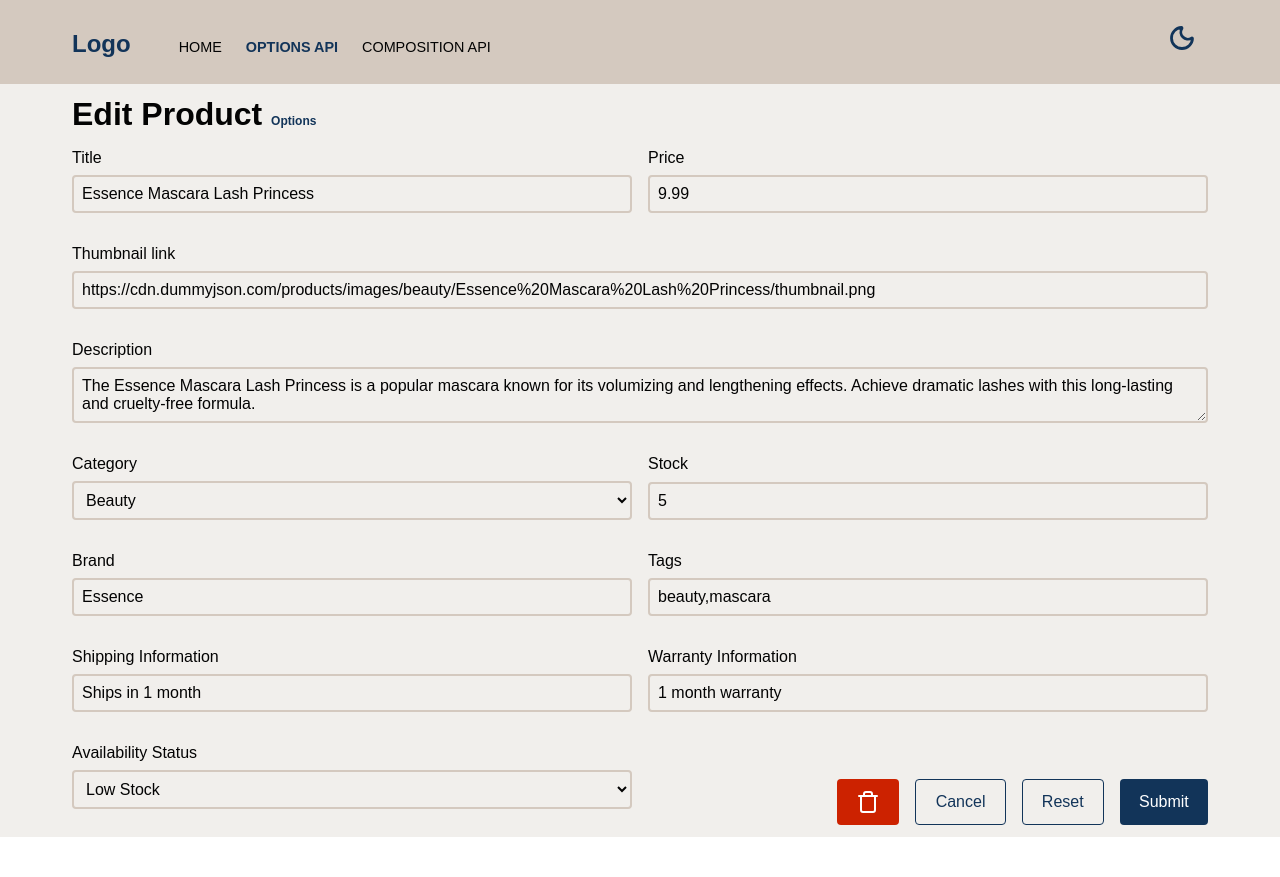
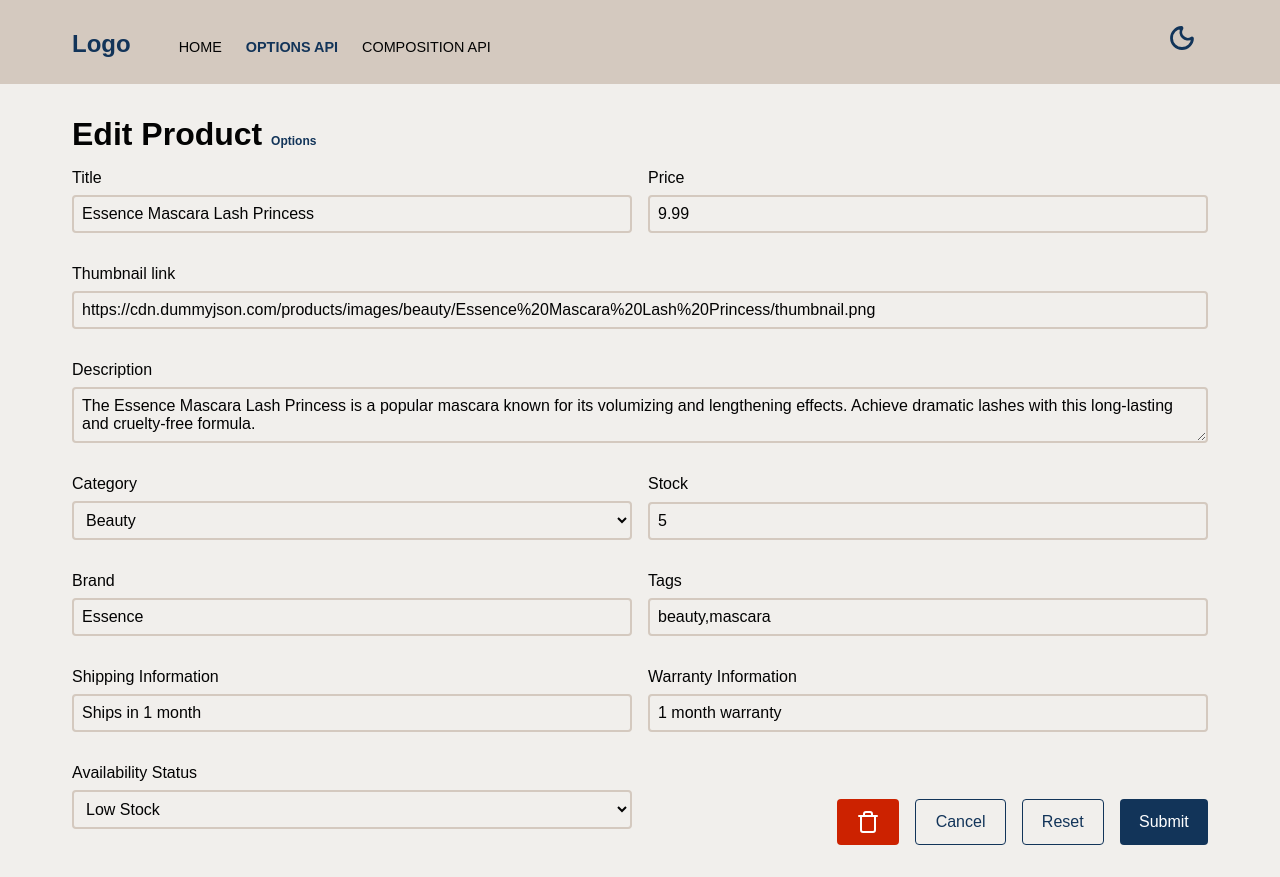
Before and after one commit to kareem172/products-manager, a Vue app: page /options/add-edit-product/1 in a window 1280 px wide. Before the commit the page ends 837 px from the top, so only its background shows below. Built offline with nearby package versions, Linux system fonts and the light colour scheme; data requests are answered from the project's data file.

Commit message:
style(AddEditOptionsPage): add padding to main element for better spacing
The padding is added to the main element to improve the visual spacing and layout of the page.

```diff
--- a/src/pages/AddEditOptionsPage.vue
+++ b/src/pages/AddEditOptionsPage.vue
@@ -73,4 +73,8 @@
     font-size: 0.75rem;
   }
 }
+main {
+  padding-top: 2rem;
+  padding-bottom: 2rem;
+}
 </style>
```
